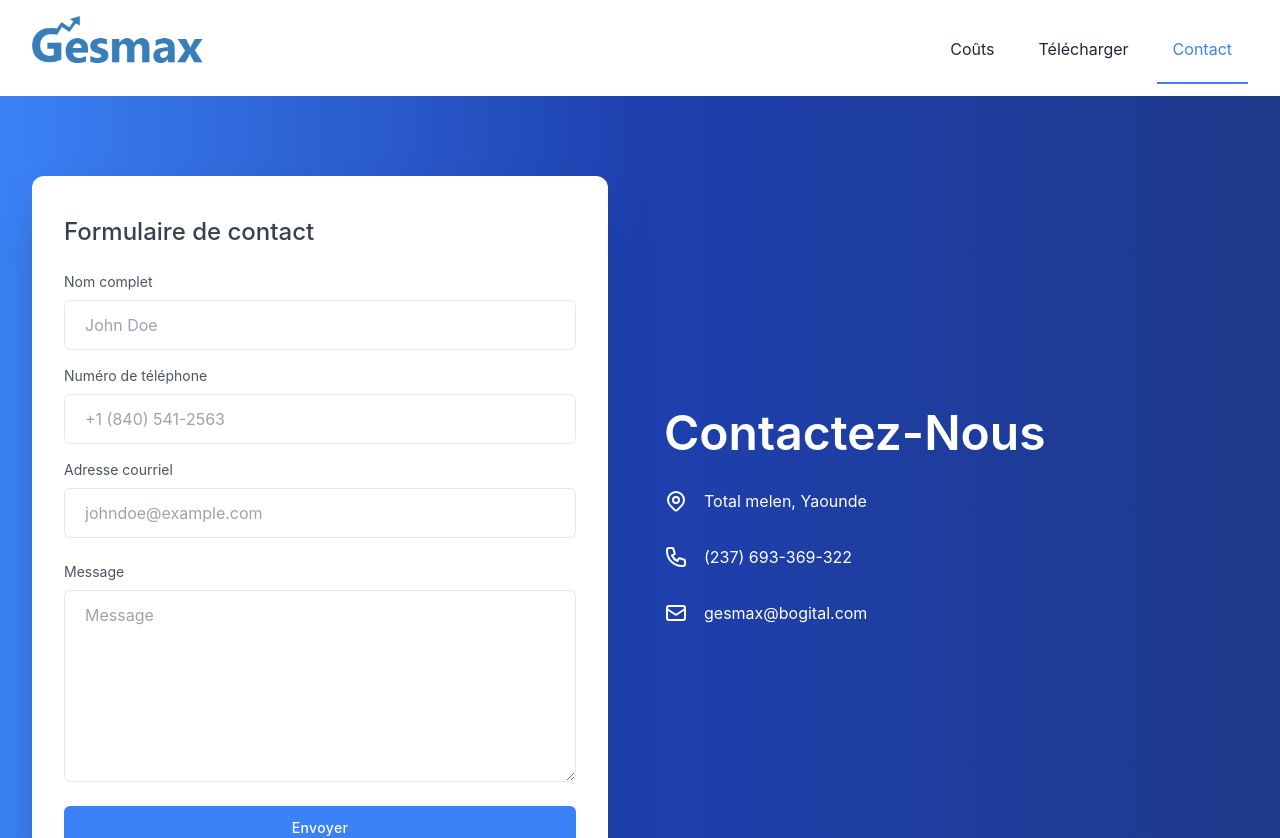
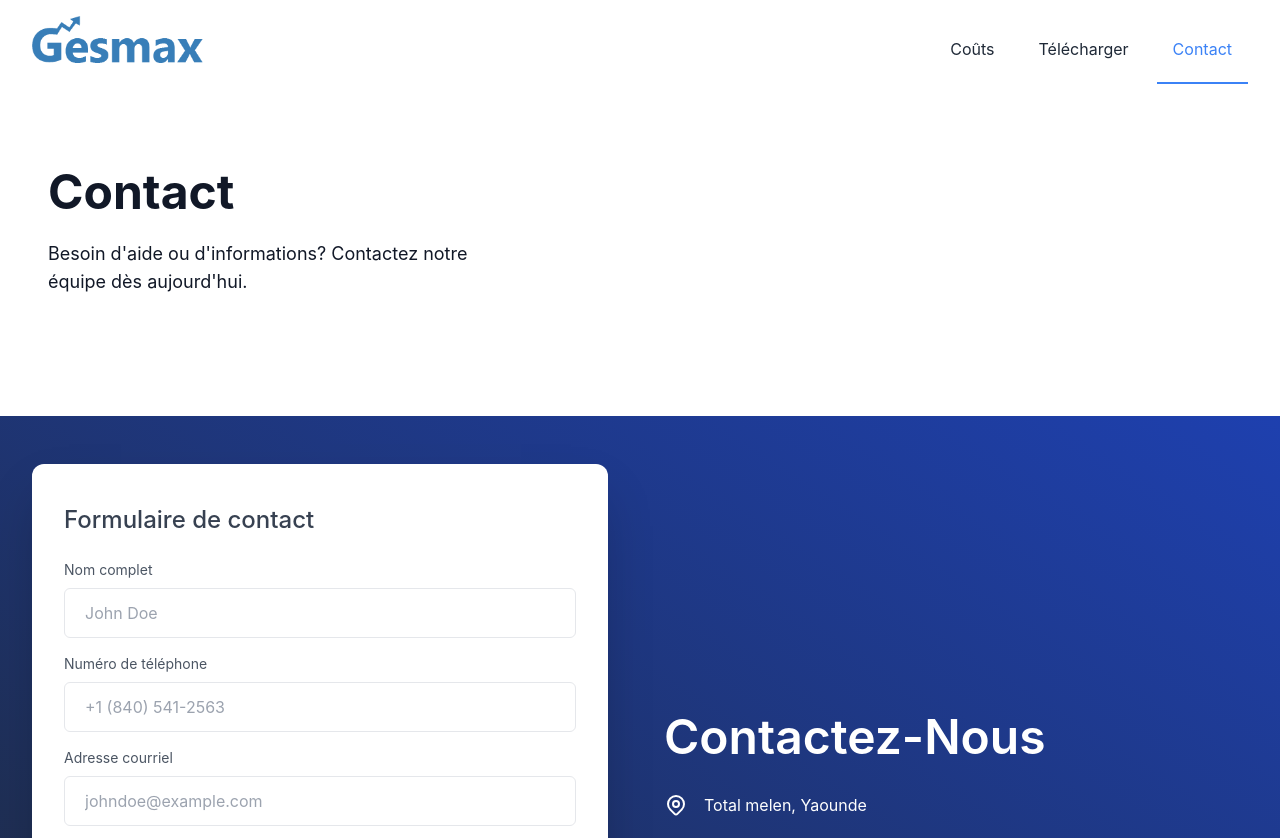
Before and after one commit to kamicodaxe/gesmax.web, a Next.js app: page /contact in a window 1280 px wide. Shown: the top 838 px of the page. Built offline with nearby package versions, Linux system fonts and the light colour scheme; no server answers.

Commit message:
UI update

```diff
--- a/pages/contact.tsx
+++ b/pages/contact.tsx
@@ -15,13 +15,12 @@ const Contact: NextPage<Props> = ({ data }) => {
 
   return (
     <Layout locale={locale as string} title={s.title} desc={s.desc}>
-      <Header locale={locale as string} title="Contact" subtitle={s.subtitle} active='contact' hideHero />
-      <section className="min-h-screen bg-gradient-to-r from-primary via-blue-800 to-blue-900 ">
-        {/* <section className="min-h-screen bg-gradient-to-r from-primary via-blue-800 to-blue-900 dark:from-gray-700 dark:via-gray-800 dark:to-gray-900"> */}
+      <Header locale={locale as string} title={s.title} subtitle={s.subtitle} active='contact' />
+      <section className="min-h-screen bg-gradient-primary">
         <div className="container flex flex-col min-h-screen max-w-7xl px-6 py-12 mx-auto">
-          <div className="flex-1 lg:flex lg:items-center lg:-mx-6">
+          <div className="flex-1 lg:flex lg:items-center lg:-mx-6 space-y-4 md:space-y-0">
 
-            <div className="mt-8 lg:w-1/2 lg:mx-6">
+            <div className="lg:w-1/2 lg:mx-6">
               {
                 query?.thanks == '' && (
                   <div className='p-4'>
@@ -106,9 +105,9 @@ const Contact: NextPage<Props> = ({ data }) => {
 
 const strings = {
   'en': {
-    'title': 'Contact, Gesmax By Bogital',
+    'title': 'Contact',
     'desc': 'Contact, Gesmax By Bogital',
-    'subtitle': '',
+    'subtitle': 'Reach Out to Us',
     'contact': 'Contact us',
     'form': 'Contact form',
     'name': 'Full name',
@@ -119,9 +118,9 @@ const strings = {
     "thanks": 'Thanks for subscribing to our waiting list! '
   },
   'fr': {
-    'title': 'Contactez-nous, Gesmax By Bogital',
-    'desc': 'Contactez-nous, Gesmax By Bogital',
-    'subtitle': '',
+    'title': 'Contact',
+    'desc': 'Contactez-nous, Besoin d\'aide ou d\'informations? Contactez notre équipe dès aujourd\'hui.',
+    'subtitle': 'Besoin d\'aide ou d\'informations? Contactez notre équipe dès aujourd\'hui.',
     'contact': 'Contactez-nous',
     'form': 'Formulaire de contact',
     'name': 'Nom complet',
--- a/styles/globals.css
+++ b/styles/globals.css
@@ -29,6 +29,9 @@ a {
   }
   .button-primary {
     @apply mt-8 px-10 py-3 text-center flex justify-center rounded-lg relative font-medium bg-primary hover:bg-blue-800 active:bg-primary text-white;
+  }
+  .bg-gradient-primary {
+    @apply bg-gradient-to-bl from-blue-800 to-gray-800;
   }
 }
 
```
